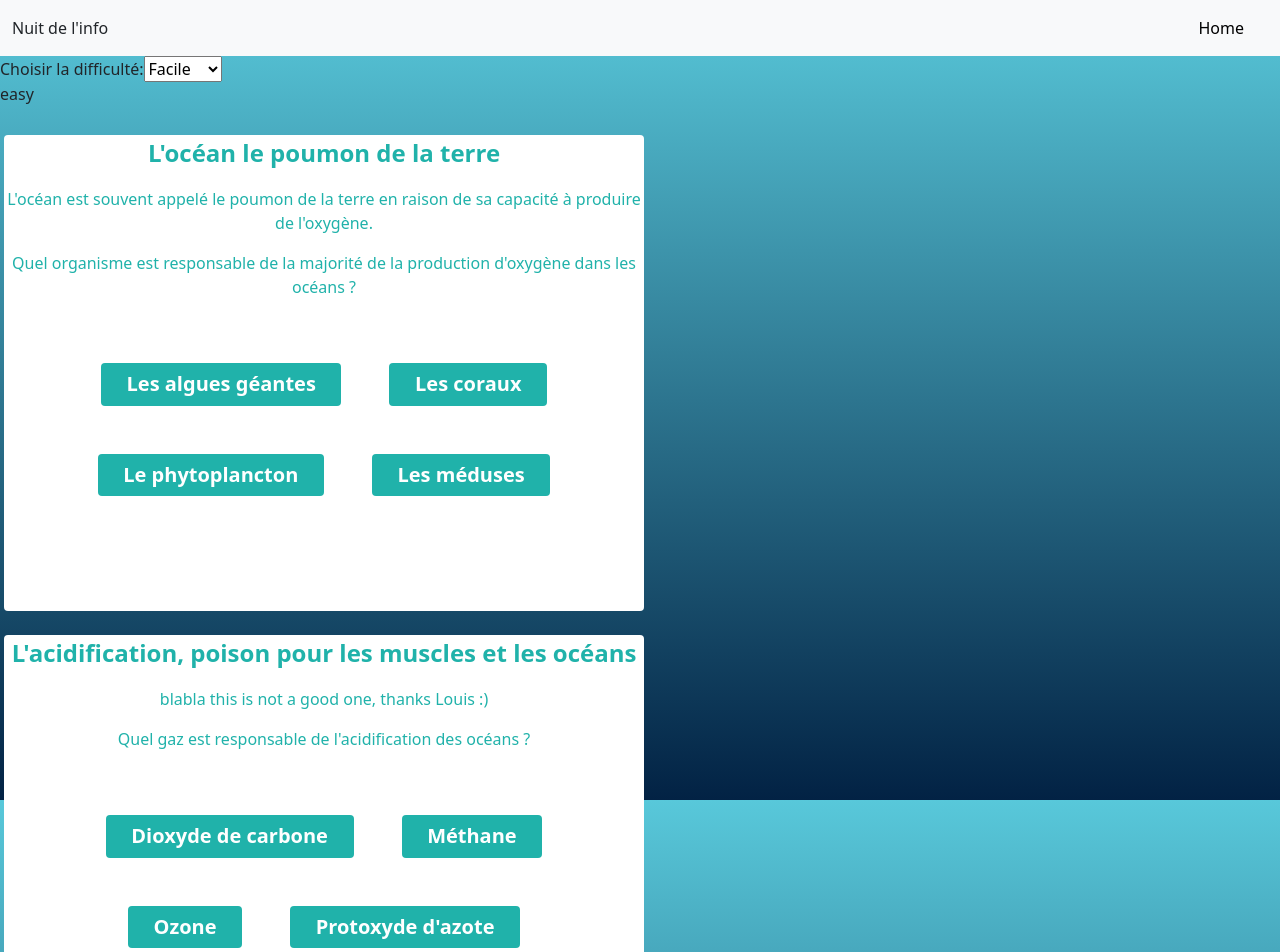
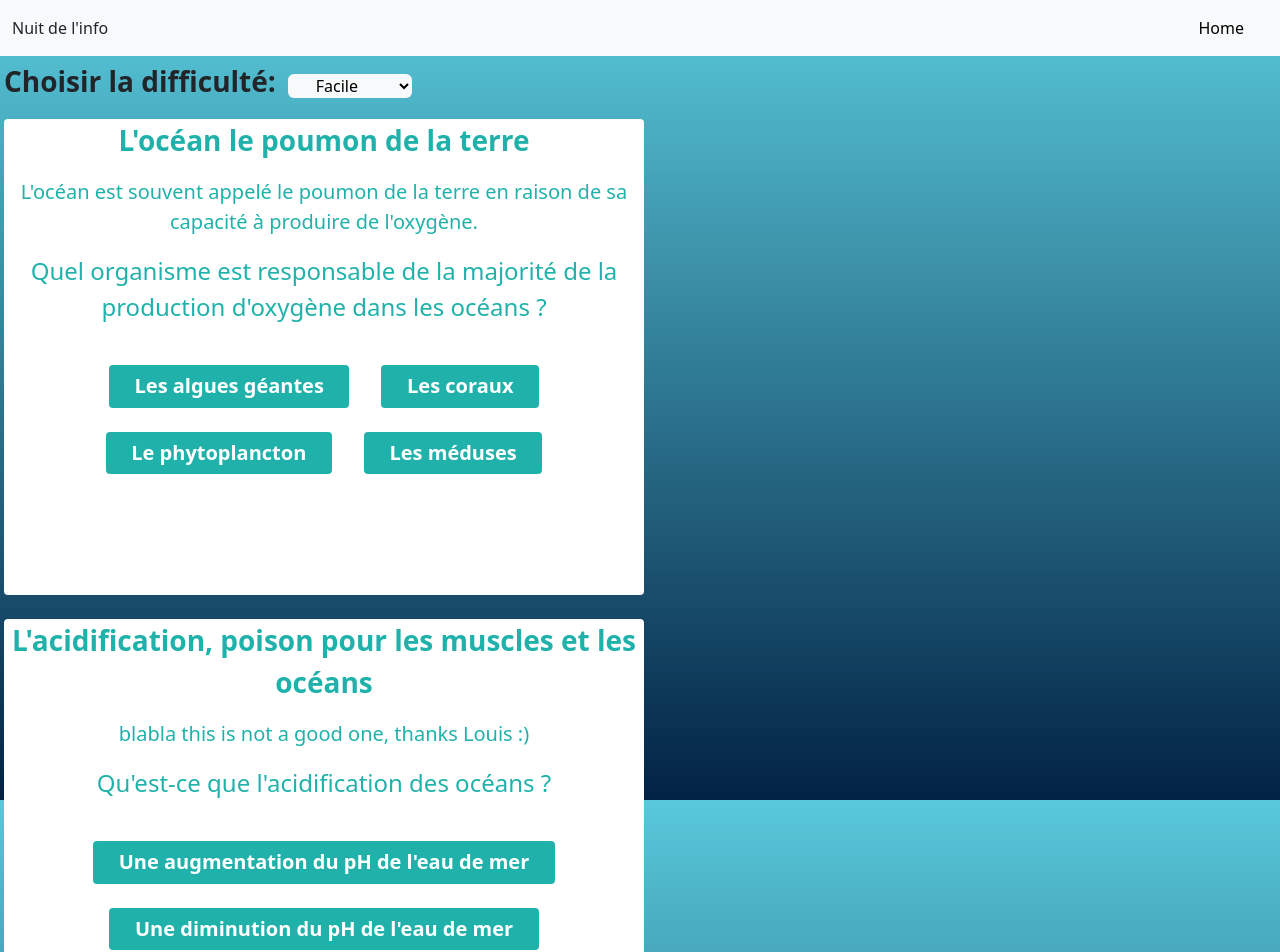
Before and after one commit to nuit-de-linfo-2024/front-end, an Angular app: page /sandbox in a window 1280 px wide. Shown: the top 952 px of the page. Built offline with nearby package versions, Linux system fonts and the light colour scheme.

Commit message:
cartes finies sans photos

```diff
--- a/src/app/sandbox/card/card.component.html
+++ b/src/app/sandbox/card/card.component.html
@@ -2,23 +2,27 @@
 <div class="flip-card" [class.flipped]="isFlipped">
   <div class="flip-card-inner mx-1">
     <div class="flip-card-front">
-      <p class="fw-bold fs-4">{{ mockData?.title }}</p>
-      <p> {{ mockData?.description}}</p>
+      <p class="fw-bold fs-3">{{ mockData?.title }}</p>
+      <p class="fs-5"> {{ mockData?.description}}</p>
       @for(question of mockData?.questions; track question){
         @if(question.difficulty === selectedDifficulty){
-          <p>{{question.title}}</p>
+          <p class="fs-4">{{question.title}}</p>
           @for(option of question.options; track option){
-            <button class="button-front mt-5 mx-4" (click)="changeFlipState()">{{ option }}</button>
+            <button class="button-front mt-4 mx-3" (click)="changeFlipState()">{{ option }}</button>
           }
-          <div class="flip-card-back fw-bold fs-4">
-            @for(question of mockData!.questions; track question.title){
-              <p>{{ question.answer }}</p>
-            }
-            <button class="button-back mt-5"(click)="changeFlipState()">Flip again</button>
-          </div>
+        }
+      }
+    </div>
+    <div class="flip-card-back fw-bold fs-4">
+      @for(question of mockData?.questions; track question){
+        @if(question.difficulty === selectedDifficulty){
+          <p class="fs-1">La réponse était : {{ question.answer }}</p>
+          <p>{{question.explanation}}</p>
+          <button class="button-back mt-5"(click)="changeFlipState()">Revoir la question</button>
         }
 
-
       }
+    </div>
 
   </div>
+</div>
--- a/src/app/sandbox/card/cards_data.json
+++ b/src/app/sandbox/card/cards_data.json
@@ -43,21 +43,8 @@
    },
    {
       "title": "L'acidification, poison pour les muscles et les océans",
-
       "description": "blabla this is not a good one, thanks Louis :)",
       "questions": [
-         {
-            "title": "Quel gaz est responsable de l'acidification des océans ?",
-            "options": [
-               "Dioxyde de carbone",
-               "Méthane",
-               "Ozone",
-               "Protoxyde d'azote"
-            ],
-            "answer": "Dioxyde de carbone",
-            "explanation": "Le dioxyde de carbone est responsable de l'acidification des océans. En effet, une partie du CO2 émis par les activités humaines est absorbée par les océans et réagit avec l'eau pour former de l'acide carbonique.",
-            "difficulty": "easy"
-         },
          {
             "title": "Qu'est-ce que l'acidification des océans ?",
             "options": [
@@ -80,18 +67,6 @@
             ],
             "answer": "Les coraux",
             "explanation": "Les coraux sont les organismes les plus touchés par l'acidification des océans. En effet, l'acidification réduit la disponibilité en carbonate de calcium, nécessaire à la construction de leur squelette.",
-            "difficulty": "medium"
-         },
-         {
-            "title": "Quel pourcentage du CO2 émis par les activités humaines est absorbé par les océans ?",
-            "options": [
-               "10%",
-               "20%",
-               "30%",
-               "45%"
-            ],
-            "answer": "30%",
-            "explanation": "Environ 30% du CO2 émis par les activités humaines est absorbé par les océans. Cela a pour conséquence d'augmenter l'acidité de l'eau de mer, ce qui peut avoir des effets néfastes sur de nombreux organismes marins.",
             "difficulty": "medium"
          },
          {
@@ -209,18 +184,6 @@
             "difficulty": "easy"
          },
          {
-            "title": "Quel phénomène est associé aux courants océaniques et influence le climat mondial ?",
-            "options": [
-               "El Niño",
-               "La Niña",
-               "Les deux",
-               "Aucun des deux"
-            ],
-            "answer": "Les deux",
-            "explanation": "Les phénomènes El Niño et La Niña sont associés aux courants océaniques et ont un impact sur le climat mondial.",
-            "difficulty": "easy"
-         },
-         {
             "title": "Quel est l'impact des courants océaniques sur les précipitations en Europe de l'Ouest ?",
             "options": [
                "Augmentation des précipitations",
@@ -251,18 +214,6 @@
       "description": "Les zones de convergence, où les déchets s'accumulent, peuvent être comparées au système digestif humain qui traite les déchets.",
       "questions": [
          {
-            "title": "Quelle est la plus grande zone de convergence de déchets dans l'océan Pacifique ?",
-            "options": [
-               "Grande zone d'accumulation de déchets du Pacifique Nord",
-               "Grande zone d'accumulation de déchets du Pacifique Sud",
-               "Grande zone d'accumulation de déchets de l'Atlantique Nord",
-               "Grande zone d'accumulation de déchets de l'Atlantique Sud"
-            ],
-            "answer": "Grande zone d'accumulation de déchets du Pacifique Nord",
-            "explanation": "Cette zone, également connue sous le nom de \"Great Pacific Garbage Patch\", est la plus grande accumulation de déchets plastiques dans l'océan Pacifique.",
-            "difficulty": "easy"
-         },
-         {
             "title": "Quel type de déchet est le plus courant dans les zones de convergence océaniques ?",
             "options": [
                "Plastique",
@@ -275,18 +226,6 @@
             "difficulty": "easy"
          },
          {
-            "title": "Quel est l'impact des microplastiques sur la faune marine ?",
-            "options": [
-               "Réduction de la fertilité des organismes marins",
-               "Intégration dans les tissus des organismes marins et transmission à travers la chaîne alimentaire",
-               "Altération des comportements de reproduction",
-               "Diminution de la capacité de chasse et de prédation"
-            ],
-            "answer": "Intégration dans les tissus des organismes marins et transmission à travers la chaîne alimentaire",
-            "explanation": "Les microplastiques sont souvent ingérés par la faune marine, s'accumulant dans la chaîne alimentaire et affectant la santé des organismes marins.",
-            "difficulty": "medium"
-         },
-         {
             "title": "Quel est le principal facteur contribuant à la formation des zones de convergence de déchets ?",
             "options": [
                "Les courants océaniques",
@@ -297,18 +236,6 @@
             "answer": "Les courants océaniques",
             "explanation": "Les courants océaniques transportent et concentrent les déchets dans des zones spécifiques, formant ainsi des zones de convergence.",
             "difficulty": "medium"
-         },
-         {
-            "title": "Quelle est la superficie de la Grande zone d'accumulation de déchets du Pacifique Nord ?",
-            "options": [
-               "1 million de km²",
-               "3 millions de km²",
-               "5 millions de km²",
-               "7 millions de km²"
-            ],
-            "answer": "3 millions de km²",
-            "explanation": "La Grande zone d'accumulation de déchets du Pacifique Nord est estimée à environ 3 millions de km². Elle contient une grande quantité de déchets plastiques et constitue un danger pour la faune marine.",
-            "difficulty": "hard"
          },
          {
             "title":"Quel est le processus de dégradation des plastiques dans l'océan ?",
--- a/src/app/sandbox/sandbox.component.html
+++ b/src/app/sandbox/sandbox.component.html
@@ -1,10 +1,9 @@
-<label for="difficulty">Choisir la difficulté: </label>
-    <select id="difficulty" [(ngModel)]="selectedDifficulty" (change)="onDifficultyChange(selectedDifficulty)">
+<label class="mx-1 my-1 fs-3 fw-bold " for="difficulty">Choisir la difficulté: </label>
+    <select class="mx-2 bg-light rounded border-0 px-4 fz-2" id="difficulty" [(ngModel)]="selectedDifficulty" (change)="onDifficultyChange(selectedDifficulty)">
         <option value="easy">Facile</option>
         <option value="medium">Moyen</option>
         <option value="hard">Difficile</option>
     </select>
-    <p>{{selectedDifficulty}}</p>
 @for (mock of mockData; track mock.title){
     <div >
       <app-card-test [mockData]="mock" [selectedDifficulty]="selectedDifficulty"></app-card-test>
```
Also changed, not shown: src/app/sandbox/sandbox.component.ts (+5 -2 lines).
